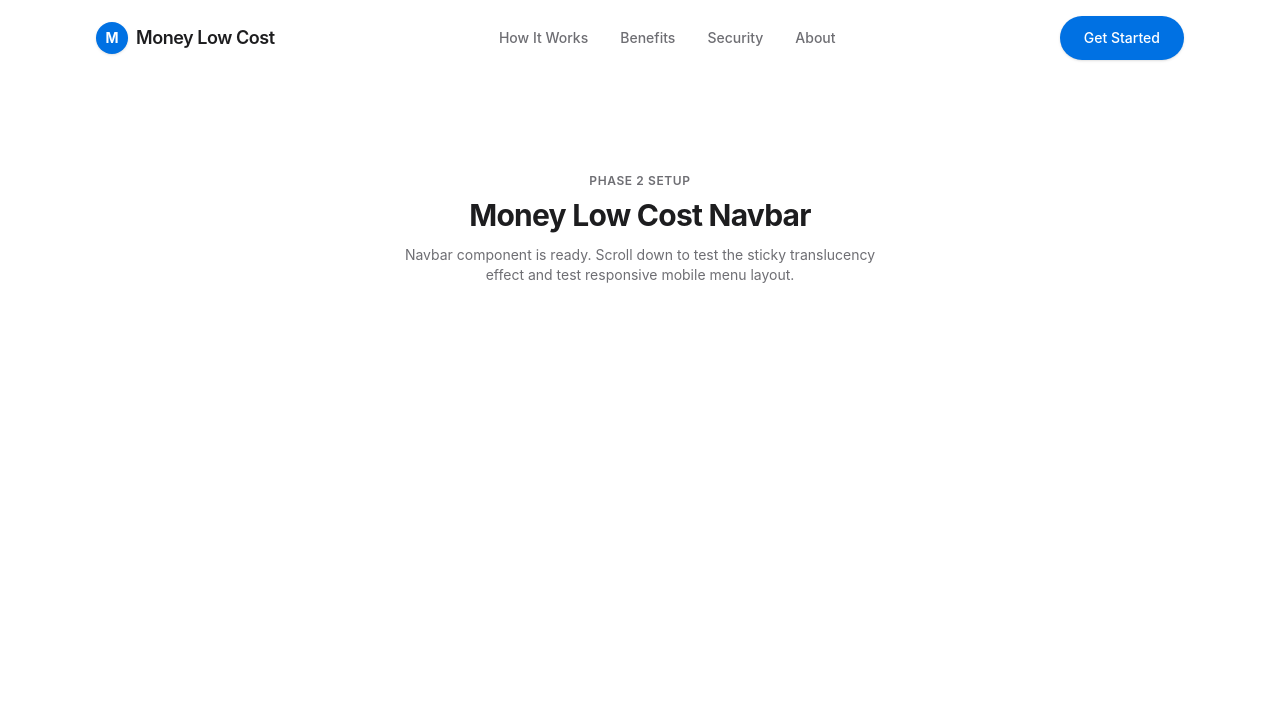
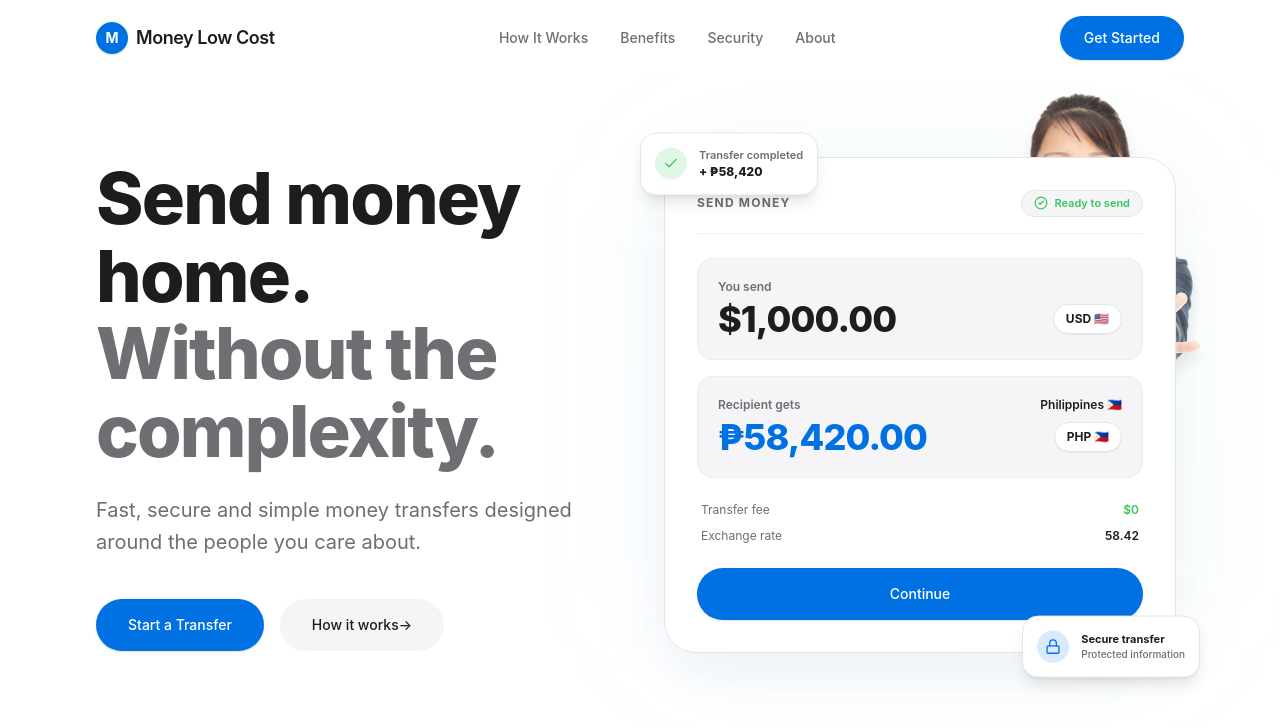
Before and after one commit to snybun/moneylowcost-ltd, a React (Vite) app: page / in a window 1280 px wide. Shown: the top 728 px of the page. Built offline with nearby package versions, Linux system fonts and the light colour scheme.

Commit message:
feat: Apple-inspired Hero section with transfer UI, floating cards, and woman asset

```diff
--- a/src/App.jsx
+++ b/src/App.jsx
@@ -1,29 +1,17 @@
 import React from 'react';
 import Navbar from './components/Navbar';
-import Container from './components/Container';
+import { HeroSection } from './sections';
 
 export default function App() {
   return (
     <div className="min-h-screen bg-[#FFFFFF] text-[#1D1D1F] font-sans antialiased">
-      {/* Sticky Apple Navbar Component */}
+      {/* Sticky Apple Navbar */}
       <Navbar />
 
-      {/* Placeholder main area for future sections */}
-      <main className="py-24">
-        <Container className="text-center max-w-xl mx-auto">
-          <span className="text-xs font-semibold uppercase tracking-wider text-[#6E6E73] block mb-2">
-            Phase 2 Setup
-          </span>
-          <h1 className="text-3xl font-bold tracking-tight text-[#1D1D1F] mb-3">
-            Money Low Cost Navbar
-          </h1>
-          <p className="text-sm text-[#6E6E73]">
-            Navbar component is ready. Scroll down to test the sticky translucency effect and test responsive mobile menu layout.
-          </p>
-
-          {/* Spacer content to enable scrolling test */}
-          <div className="h-[120vh]" />
-        </Container>
+      {/* Main Content Area */}
+      <main>
+        {/* Apple-Inspired Fintech Hero Section */}
+        <HeroSection />
       </main>
     </div>
   );
--- /dev/null
+++ b/src/sections/HeroSection.jsx
@@ -0,0 +1,220 @@
+import React from 'react';
+import { motion } from 'framer-motion';
+import { ShieldCheck, CheckCircle2, ArrowRight, Lock, Check } from 'lucide-react';
+import Container from '../components/Container';
+import Button from '../components/Button';
+import womanImg from '../assets/woman.png';
+
+export default function HeroSection() {
+  // Animation Variants
+  const containerVariants = {
+    hidden: { opacity: 0 },
+    visible: {
+      opacity: 1,
+      transition: {
+        staggerChildren: 0.15,
+        delayChildren: 0.1,
+      },
+    },
+  };
+
+  const fadeInUp = {
+    hidden: { opacity: 0, y: 24 },
+    visible: {
+      opacity: 1,
+      y: 0,
+      transition: { duration: 0.6, ease: [0.16, 1, 0.3, 1] },
+    },
+  };
+
+  const cardScaleUp = {
+    hidden: { opacity: 0, scale: 0.95, y: 20 },
+    visible: {
+      opacity: 1,
+      scale: 1,
+      y: 0,
+      transition: { duration: 0.7, ease: [0.16, 1, 0.3, 1], delay: 0.3 },
+    },
+  };
+
+  return (
+    <section className="relative pt-12 pb-20 md:pt-20 md:pb-32 bg-[#FFFFFF] overflow-hidden">
+      <Container>
+        <motion.div
+          variants={containerVariants}
+          initial="hidden"
+          animate="visible"
+          className="grid grid-cols-1 lg:grid-cols-12 gap-12 lg:gap-8 items-center"
+        >
+
+          {/* Left Column: Large Apple Headline & CTAs (7 cols) */}
+          <div className="lg:col-span-6 flex flex-col text-left">
+
+            {/* Headline */}
+            <motion.h1
+              variants={fadeInUp}
+              className="text-5xl sm:text-6xl lg:text-7xl font-extrabold tracking-tight text-[#1D1D1F] leading-[1.08] mb-6"
+            >
+              Send money home.<br />
+              <span className="text-[#6E6E73]">Without the complexity.</span>
+            </motion.h1>
+
+            {/* Supporting Text */}
+            <motion.p
+              variants={fadeInUp}
+              className="text-lg sm:text-xl text-[#6E6E73] font-normal leading-relaxed max-w-xl mb-10"
+            >
+              Fast, secure and simple money transfers designed around the people you care about.
+            </motion.p>
+
+            {/* Buttons */}
+            <motion.div
+              variants={fadeInUp}
+              className="flex flex-col sm:flex-row items-stretch sm:items-center gap-4"
+            >
+              <Button variant="primary" className="!py-4 !px-8 text-base">
+                Start a Transfer
+              </Button>
+
+              <Button variant="secondary" className="!py-4 !px-8 text-base group">
+                <span>How it works</span>
+                <span className="inline-block transition-transform duration-200 group-hover:translate-x-1">→</span>
+              </Button>
+            </motion.div>
+
+          </div>
+
+          {/* Right Column: Premium Transfer UI & Woman Graphic (6 cols) */}
+          <div className="lg:col-span-6 relative flex justify-center items-center">
+
+            {/* Background Soft Glow Aura */}
+            <div className="absolute inset-0 bg-gradient-to-tr from-[#0071E3]/5 to-[#34C759]/5 rounded-[40px] blur-3xl pointer-events-none" />
+
+            {/* Main Composition Wrapper */}
+            <div className="relative w-full max-w-lg">
+
+              {/* Woman Image Overlay Background Accent */}
+              <div className="absolute -top-16 -right-6 w-48 sm:w-64 opacity-90 pointer-events-none z-0 hidden sm:block">
+                <img
+                  src={womanImg}
+                  alt="Happy customer holding card"
+                  className="w-full h-auto drop-shadow-xl"
+                />
+              </div>
+
+              {/* Transfer Card */}
+              <motion.div
+                variants={cardScaleUp}
+                className="relative z-10 bg-[#FFFFFF] border border-[#E5E5E7] rounded-[32px] p-6 sm:p-8 shadow-2xl shadow-slate-200/60 backdrop-blur-sm"
+              >
+                {/* Header Tag */}
+                <div className="flex items-center justify-between pb-4 mb-6 border-b border-[#E5E5E7]/60">
+                  <span className="text-xs font-bold tracking-widest text-[#6E6E73] uppercase">
+                    SEND MONEY
+                  </span>
+                  <div className="flex items-center gap-1.5 px-3 py-1 rounded-full bg-[#F5F5F7] border border-[#E5E5E7] text-[11px] font-semibold text-[#34C759]">
+                    <CheckCircle2 className="w-3.5 h-3.5" />
+                    <span>Ready to send</span>
+                  </div>
+                </div>
+
+                {/* Sender Amount Block */}
+                <div className="bg-[#F5F5F7] p-4 sm:p-5 rounded-2xl mb-4 border border-[#E5E5E7]/50">
+                  <span className="text-xs font-semibold text-[#6E6E73] block mb-1">
+                    You send
+                  </span>
+                  <div className="flex items-center justify-between">
+                    <span className="text-3xl sm:text-4xl font-extrabold text-[#1D1D1F] tracking-tight">
+                      $1,000.00
+                    </span>
+                    <span className="text-xs font-bold text-[#1D1D1F] bg-[#FFFFFF] px-3 py-1.5 rounded-full border border-[#E5E5E7] shadow-2xs">
+                      USD 🇺🇸
+                    </span>
+                  </div>
+                </div>
+
+                {/* Recipient Gets Block */}
+                <div className="bg-[#F5F5F7] p-4 sm:p-5 rounded-2xl mb-6 border border-[#E5E5E7]/50">
+                  <div className="flex justify-between items-center mb-1">
+                    <span className="text-xs font-semibold text-[#6E6E73]">
+                      Recipient gets
+                    </span>
+                    <span className="text-xs font-semibold text-[#1D1D1F]">
+                      Philippines 🇵🇭
+                    </span>
+                  </div>
+                  <div className="flex items-center justify-between">
+                    <span className="text-3xl sm:text-4xl font-extrabold text-[#0071E3] tracking-tight">
+                      ₱58,420.00
+                    </span>
+                    <span className="text-xs font-bold text-[#1D1D1F] bg-[#FFFFFF] px-3 py-1.5 rounded-full border border-[#E5E5E7] shadow-2xs">
+                      PHP 🇵🇭
+                    </span>
+                  </div>
+                </div>
+
+                {/* Rates & Breakdown */}
+                <div className="space-y-2.5 text-xs text-[#6E6E73] mb-6 px-1">
+                  <div className="flex justify-between items-center">
+                    <span>Transfer fee</span>
+                    <span className="font-semibold text-[#34C759]">$0</span>
+                  </div>
+                  <div className="flex justify-between items-center">
+                    <span>Exchange rate</span>
+                    <span className="font-semibold text-[#1D1D1F]">58.42</span>
+                  </div>
+                </div>
+
+                {/* Continue Action Button */}
+                <Button variant="primary" className="w-full justify-center text-base !py-4 shadow-md">
+                  Continue
+                </Button>
+              </motion.div>
+
+              {/* Floating Micro-Card 1: Transfer Completed (Top Left) */}
+              <motion.div
+                animate={{ y: [0, -8, 0] }}
+                transition={{ duration: 5, repeat: Infinity, ease: 'easeInOut' }}
+                className="absolute -top-6 -left-6 z-20 bg-[#FFFFFF] border border-[#E5E5E7] rounded-2xl p-3.5 shadow-lg hidden sm:flex items-center gap-3"
+              >
+                <div className="w-8 h-8 rounded-full bg-[#34C759]/15 flex items-center justify-center text-[#34C759]">
+                  <Check className="w-4 h-4" />
+                </div>
+                <div className="flex flex-col text-left">
+                  <span className="text-[11px] font-semibold text-[#6E6E73]">
+                    Transfer completed
+                  </span>
+                  <span className="text-xs font-extrabold text-[#1D1D1F]">
+                    + ₱58,420
+                  </span>
+                </div>
+              </motion.div>
+
+              {/* Floating Micro-Card 2: Secure Transfer (Bottom Right) */}
+              <motion.div
+                animate={{ y: [0, 8, 0] }}
+                transition={{ duration: 5.5, repeat: Infinity, ease: 'easeInOut', delay: 0.5 }}
+                className="absolute -bottom-6 -right-6 z-20 bg-[#FFFFFF] border border-[#E5E5E7] rounded-2xl p-3.5 shadow-lg hidden sm:flex items-center gap-3"
+              >
+                <div className="w-8 h-8 rounded-full bg-[#0071E3]/15 flex items-center justify-center text-[#0071E3]">
+                  <Lock className="w-4 h-4" />
+                </div>
+                <div className="flex flex-col text-left">
+                  <span className="text-[11px] font-bold text-[#1D1D1F]">
+                    Secure transfer
+                  </span>
+                  <span className="text-[10px] font-medium text-[#6E6E73]">
+                    Protected information
+                  </span>
+                </div>
+              </motion.div>
+
+            </div>
+
+          </div>
+
+        </motion.div>
+      </Container>
+    </section>
+  );
+}
--- a/src/sections/index.js
+++ b/src/sections/index.js
@@ -1,2 +1 @@
-// Export sections once built in upcoming steps
-export {};
+export { default as HeroSection } from './HeroSection';
```
Also changed, not shown: src/assets/woman.png (added).
